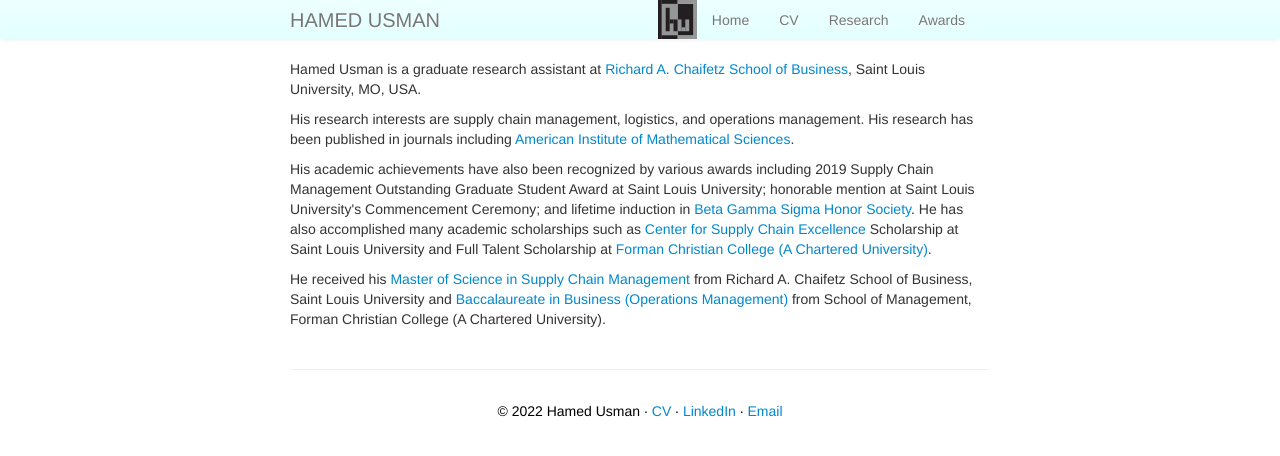
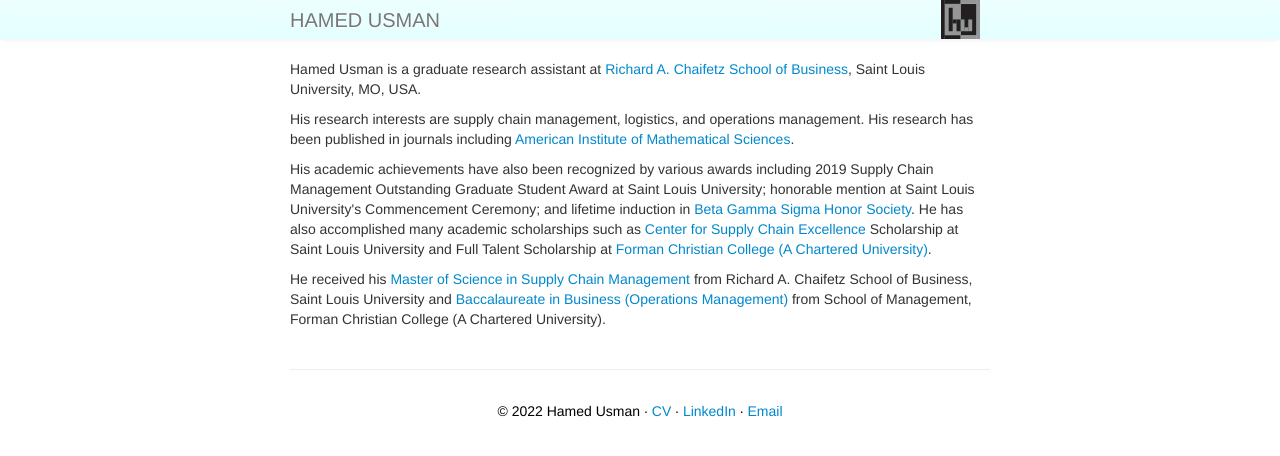
Before and after one commit to hamedusman/hamedusman.github.io, a Jekyll site: the page built from index.md, in a window 1280 px wide. Shown: the top 456 px of the page. Built offline with Jekyll 4.4.1, drawn with Linux system fonts in a browser that asks for light colours.

Commit message:
Update default.html

```diff
--- a/_includes/themes/twitter/default.html
+++ b/_includes/themes/twitter/default.html
@@ -36,10 +36,10 @@
           <a class="brand" href="{{ HOME_PATH }}">{{ site.title }}</a>
           <ul class="nav">
             <li><div id="hu"><img src="../assets/hu.svg"/></div></li>
-            <li><a href="http://hamedusman.github.io"><p class="hover-underline-animation">Home</p></a></li>
+            <!--<li><a href="http://hamedusman.github.io"><p class="hover-underline-animation">Home</p></a></li>
             <li><a href="{{ BASE_PATH }}/assets/CV.pdf" rel="noopener noreferrer" target="_blank"><p class="hover-underline-animation">CV</p></a></li>
             <li><a href="/pages/research.html"><p class="hover-underline-animation">Research</p></a></li>
-            <li><a href="/pages/awards.html"><p class="hover-underline-animation">Awards</p></a></li>
+            <li><a href="/pages/awards.html"><p class="hover-underline-animation">Awards</p></a></li>-->
           </ul>
         </div>
       </div>
```
